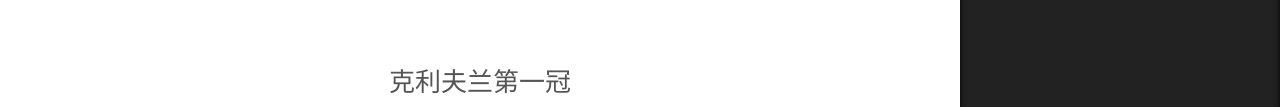
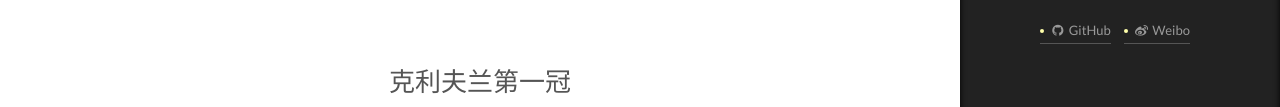
Before and after one commit to LeDaVinci/LeDaVinci.github.io, a plain HTML site: page index.html in a window 1280 px wide. Both pictures are taken after a click on the element 1217 px from the left and 742 px from the top of the page. Shown: the part 275-382 px from the top of the page. Drawn offline with Linux system fonts and the light colour scheme; a script that the page names is missing.

Commit message:
Site updated: 2016-07-01 17:35:42

```diff
--- a/css/main.css
+++ b/css/main.css
@@ -1548,7 +1548,7 @@ pre .javascript .function {
   width: 4px;
   height: 4px;
   border-radius: 50%;
-  background: #6105ff;
+  background: #ffa;
 }
 .links-of-blogroll {
   font-size: 13px;
--- a/index.html
+++ b/index.html
@@ -379,6 +379,26 @@
 
         <div class="links-of-author motion-element">
 
+
+              <span class="links-of-author-item">
+                <a href="Http://github.com/LeDaVinci" target="_blank" title="GitHub">
+
+                    <i class="fa fa-fw fa-github"></i>
+
+                  GitHub
+                </a>
+              </span>
+
+              <span class="links-of-author-item">
+                <a href="http://weibo.com/u/3471391674" target="_blank" title="Weibo">
+
+                    <i class="fa fa-fw fa-weibo"></i>
+
+                  Weibo
+                </a>
+              </span>
+
+
         </div>
 
 
```
Also changed, not shown: 2016/06/30/first/index.html (+20 -0 lines), archives/2016/06/index.html (+20 -0 lines), archives/2016/index.html (+20 -0 lines), archives/index.html (+20 -0 lines).
